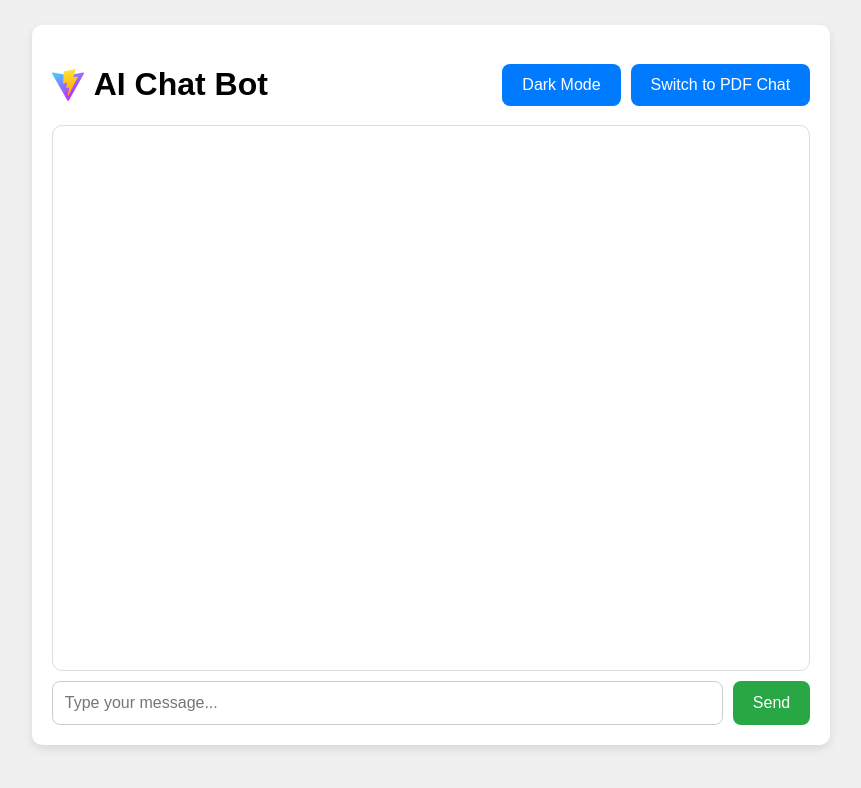
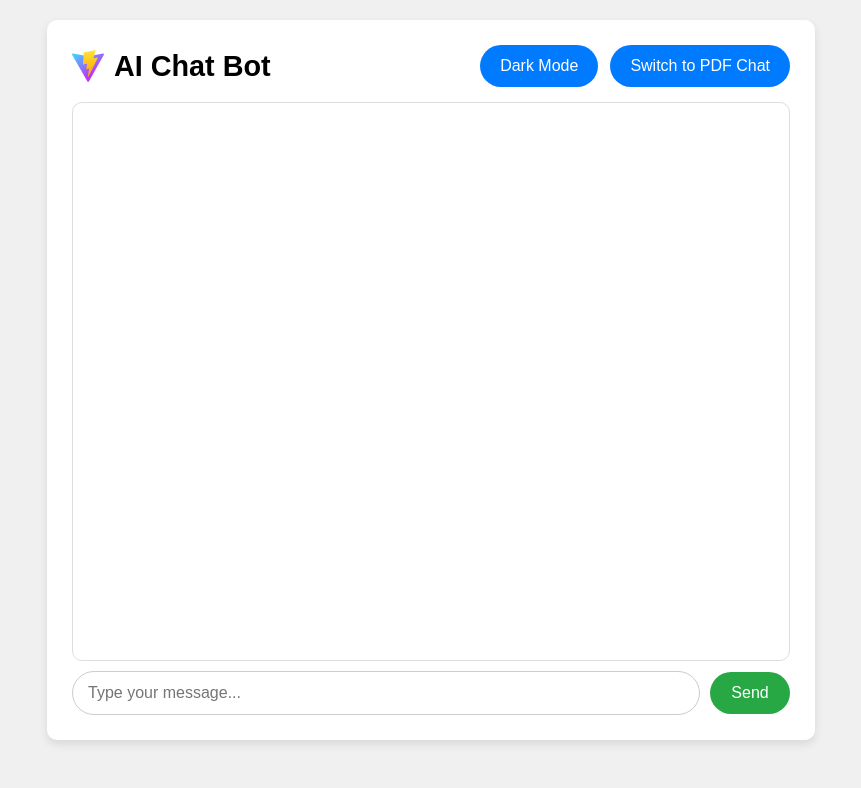
Before and after one commit to lokeshec23/ChatBot-AI, a React (Vite) app in the folder frontend/: page / in a window 1280 px wide. Shown: the top 788 px of the page, without its empty margins (209-1070 px from the left). Built offline with nearby package versions, Linux system fonts and the light colour scheme.

Commit message:
Refactor App component styles and layout for improved responsiveness; enhance mobile experience with adaptive UI elements

```diff
--- a/frontend/src/App.css
+++ b/frontend/src/App.css
@@ -4,84 +4,97 @@ body {
   font-family: Arial, sans-serif;
   height: 100vh;
   overflow-y: hidden;
+  margin: 0;
+  padding: 0;
 }
 
 .chat-container {
-  margin: 25px auto;
-  width: 60%;
-  height: 85vh;
+  margin: 0 auto;
+  width: 95%;
+  height: 100vh;
   display: flex;
   flex-direction: column;
   justify-content: space-between;
   background: white;
-  border-radius: 10px;
   box-shadow: 0px 4px 10px rgba(0, 0, 0, 0.1);
-  padding: 20px;
+  padding: 15px;
+  box-sizing: border-box;
 }
 
 .chat-box {
   flex-grow: 1;
   border: 1px solid #ddd;
-  padding: 15px;
-  height: calc(80vh - 120px);
+  padding: 10px;
   overflow-y: auto;
   background: #ffffff;
-  border-radius: 10px;
+  border-radius: 8px;
   display: flex;
   flex-direction: column;
+  margin-bottom: 10px;
 }
 
 .message {
-  max-width: 75%;
-  padding: 10px;
-  border-radius: 10px;
-  margin: 5px;
+  max-width: 85%;
+  padding: 10px 15px;
+  border-radius: 18px;
+  margin: 8px 0;
   word-wrap: break-word;
   line-height: 1.4;
+  font-size: 15px;
 }
 
 .user-message {
   background: #007bff;
   color: white;
   align-self: flex-end;
+  border-bottom-right-radius: 4px;
 }
 
 .ai-message {
   background: #e9ecef;
   color: black;
   align-self: flex-start;
+  border-bottom-left-radius: 4px;
 }
 
 .input-container {
   display: flex;
-  gap: 10px;
-  margin-top: 10px;
+  gap: 8px;
+  width: 100%;
+  align-items: center;
 }
 
 input {
   flex-grow: 1;
-  padding: 12px;
+  padding: 12px 15px;
   border: 1px solid #ccc;
-  border-radius: 8px;
+  border-radius: 25px;
   outline: none;
   font-size: 16px;
+  min-width: 0;
 }
 
 .send_button,
 .reset-button,
 .theme-toggle,
-.chat-mode-toggle {
-  padding: 12px 20px;
+.chat-mode-toggle,
+.upload-button {
+  padding: 12px;
   border: none;
-  border-radius: 8px;
+  border-radius: 25px;
   cursor: pointer;
   font-size: 16px;
-  transition: background 0.3s;
+  transition: all 0.3s;
+  white-space: nowrap;
+  display: flex;
+  align-items: center;
+  justify-content: center;
 }
 
 .send_button {
   background: #28a745;
   color: white;
+  min-width: 80px;
 }
 
 .send_button:hover {
@@ -91,6 +104,7 @@ input {
 .reset-button {
   background: lightgrey;
   color: #000;
+  min-width: 80px;
 }
 
 .reset-button:hover {
@@ -101,6 +115,7 @@ input {
 .chat-mode-toggle {
   background: #007bff;
   color: white;
+  padding: 10px 15px;
 }
 
 .theme-toggle:hover,
@@ -109,16 +124,39 @@ input {
 }
 
 .upload-button {
-  padding: 12px 20px;
   background: #007bff;
   color: white;
-  border-radius: 8px;
-  cursor: pointer;
-  transition: background 0.3s;
+  padding: 12px 20px;
 }
 
 .upload-button:hover {
   background: #0056b3;
+}
+
+.header-container {
+  display: flex;
+  justify-content: space-between;
+  align-items: center;
+  margin-bottom: 15px;
+  flex-wrap: wrap;
+  gap: 10px;
+}
+
+.logo-title-container {
+  display: flex;
+  align-items: center;
+  gap: 10px;
+}
+
+.title {
+  margin: 0;
+  font-size: 1.5rem;
+}
+
+.button-group {
+  display: flex;
+  gap: 8px;
+  flex-wrap: wrap;
 }
 
 /* Dark Mode */
@@ -171,20 +209,118 @@ input {
 
 .dark-mode .theme-toggle,
 .dark-mode .chat-mode-toggle {
-  background: #bbb;
-  color: black;
+  background: #007bff;
+  color: white;
 }
 
 .dark-mode .theme-toggle:hover,
 .dark-mode .chat-mode-toggle:hover {
-  background: #ddd;
+  background: #0056b3;
 }
 
 .dark-mode .upload-button {
-  background: #bbb;
-  color: black;
+  background: #007bff;
+  color: white;
 }
 
 .dark-mode .upload-button:hover {
-  background: #ddd;
+  background: #0056b3;
 }
+
+/* Responsive Styles */
+@media (min-width: 600px) {
+  .chat-container {
+    width: 90%;
+    height: 90vh;
+    margin: 20px auto;
+    border-radius: 10px;
+  }
+
+  .chat-box {
+    padding: 15px;
+    border-radius: 10px;
+  }
+
+  .message {
+    max-width: 75%;
+    padding: 12px 18px;
+    margin: 10px 0;
+  }
+
+  .input-container {
+    gap: 10px;
+  }
+
+  .title {
+    font-size: 1.8rem;
+  }
+}
+
+@media (min-width: 768px) {
+  .chat-container {
+    width: 80%;
+    padding: 25px;
+  }
+
+  .message {
+    max-width: 70%;
+    font-size: 16px;
+  }
+
+  .button-group {
+    gap: 12px;
+  }
+
+  .theme-toggle,
+  .chat-mode-toggle {
+    padding: 12px 20px;
+  }
+}
+
+@media (min-width: 992px) {
+  .chat-container {
+    width: 70%;
+    max-width: 1000px;
+  }
+
+  .message {
+    max-width: 65%;
+  }
+}
+
+@media (min-width: 1200px) {
+  .chat-container {
+    width: 60%;
+  }
+}
+
+/* Mobile-specific adjustments */
+@media (max-width: 480px) {
+  .message {
+    max-width: 90%;
+    padding: 8px 12px;
+    font-size: 14px;
+  }
+
+  .send_button,
+  .reset-button,
+  .theme-toggle,
+  .chat-mode-toggle,
+  .upload-button {
+    padding: 10px 12px;
+    font-size: 14px;
+  }
+
+  input {
+    padding: 10px 12px;
+    font-size: 14px;
+  }
+
+  .title {
+    font-size: 1.3rem;
+  }
+
+  .chat-box {
+    padding: 8px;
+  }
+}
--- a/frontend/src/App.jsx
+++ b/frontend/src/App.jsx
@@ -2,18 +2,30 @@ import React, { useEffect, useRef, useState } from "react";
 import axios from "axios";
 import "./App.css";
 import { marked } from "marked";
+
 const App = () => {
   const [input, setInput] = useState("");
   const [messages, setMessages] = useState([]);
   const [isDisabled, setIsDisable] = useState(false);
   const [darkMode, setDarkMode] = useState(false);
-  const [isPdfChatMode, setIsPdfChatMode] = useState(false); // Chat mode state
-  const [uploadedPdfName, setUploadedPdfName] = useState(null); // Track uploaded PDF name
+  const [isPdfChatMode, setIsPdfChatMode] = useState(false);
+  const [uploadedPdfName, setUploadedPdfName] = useState(null);
+  const [isMobile, setIsMobile] = useState(window.innerWidth < 768);
   const INPUTREF = useRef(null);
   const chatBoxRef = useRef(null);
 
   const THINKING_MESSAGE = "Thinking...";
   const ERROR_MESSAGE = "Something went wrong. Please try again.";
+
+  // Check for mobile view on resize
+  useEffect(() => {
+    const handleResize = () => {
+      setIsMobile(window.innerWidth < 768);
+    };
+
+    window.addEventListener("resize", handleResize);
+    return () => window.removeEventListener("resize", handleResize);
+  }, []);
 
   // Initialize theme on mount
   useEffect(() => {
@@ -55,7 +67,6 @@ const App = () => {
     ]);
 
     try {
-      debugger
       const response = await axios.post(
         `${import.meta.env.VITE_REACT_APP_URL}/chat`,
         { message: input }
@@ -110,7 +121,7 @@ const App = () => {
         { sender: "AI", text: response.data.message },
       ]);
 
-      setUploadedPdfName(file.name); // Track the uploaded PDF name
+      setUploadedPdfName(file.name);
     } catch (error) {
       console.error("Error uploading PDF:", error);
 
@@ -168,7 +179,7 @@ const App = () => {
   const resetMessage = () => {
     setInput("");
     setMessages([]);
-    setUploadedPdfName(null); // Clear the uploaded PDF name
+    setUploadedPdfName(null);
     INPUTREF.current?.focus();
   };
 
@@ -176,30 +187,24 @@ const App = () => {
   const handleKeyDown = (e) => {
     if (e.key === "Enter") {
       if (isPdfChatMode && uploadedPdfName) {
-        queryPdf(); // Query the PDF in PDF Chat mode
+        queryPdf();
       } else {
-        sendMessage(); // Send message in General Chat mode
+        sendMessage();
       }
     }
   };
 
   return (
     <div className={`chat-container ${darkMode ? "dark" : "light"}`}>
-      <div
-        style={{
-          display: "flex",
-          justifyContent: "space-between",
-          alignItems: "center",
-        }}
-      >
-        <div style={{ display: "flex", gap: "10px" }}>
-          <img src="/vite.svg" alt="logo" />
-          <h1>AI Chat Bot</h1>
+      <div className="header-container">
+        <div className="logo-title-container">
+          <img src="/vite.svg" alt="logo" className="logo" />
+          <h1 className="title">AI Chat Bot</h1>
         </div>
-        <div style={{ display: "flex", gap: "10px" }}>
+        <div className="button-group">
           {/* Dark Mode Toggle Button */}
           <button className="theme-toggle" onClick={toggleTheme}>
-            {darkMode ? "Light Mode" : "Dark Mode"}
+            {isMobile ? (darkMode ? "☀️" : "🌙") : darkMode ? "Light Mode" : "Dark Mode"}
           </button>
 
           {/* Chat Mode Toggle Button */}
@@ -210,7 +215,9 @@ const App = () => {
               setIsPdfChatMode((prev) => !prev);
             }}
           >
-            {isPdfChatMode ? "Switch to General Chat" : "Switch to PDF Chat"}
+            {isMobile
+              ? (isPdfChatMode ? "📄→💬" : "💬→📄")
+              : (isPdfChatMode ? "Switch to General Chat" : "Switch to PDF Chat")}
           </button>
         </div>
       </div>
@@ -224,7 +231,6 @@ const App = () => {
               msg.sender === "You" ? "user-message" : "ai-message"
             }`}
           >
-            {/* <strong>{msg.sender}: </strong> */}
             {msg.sender === "You" ? (
               <span>{msg.text}</span>
             ) : (
@@ -251,6 +257,7 @@ const App = () => {
               onChange={(e) => setInput(e.target.value)}
               placeholder="Type your message..."
               onKeyDown={handleKeyDown}
+              className="chat-input"
             />
             <button
               onClick={sendMessage}
@@ -258,7 +265,7 @@ const App = () => {
               style={{ opacity: isDisabled ? "0.5" : "1" }}
               disabled={isDisabled}
             >
-              Send
+              {isMobile ? "➤" : "Send"}
             </button>
           </>
         )}
@@ -269,7 +276,7 @@ const App = () => {
             {!uploadedPdfName && (
               <>
                 <label htmlFor="pdf-upload" className="upload-button">
-                  Upload PDF
+                  {isMobile ? "📁 Upload" : "Upload PDF"}
                 </label>
                 <input
                   id="pdf-upload"
@@ -288,8 +295,9 @@ const App = () => {
                   type="text"
                   value={input}
                   onChange={(e) => setInput(e.target.value)}
-                  placeholder={`Ask a question about ${uploadedPdfName}`}
+                  placeholder={`Ask about ${isMobile ? uploadedPdfName.substring(0, 10) + "..." : uploadedPdfName}`}
                   onKeyDown={handleKeyDown}
+                  className="chat-input"
                 />
                 <button
                   onClick={queryPdf}
@@ -297,7 +305,7 @@ const App = () => {
                   style={{ opacity: isDisabled ? "0.5" : "1" }}
                   disabled={isDisabled}
                 >
-                  Ask
+                  {isMobile ? "?" : "Ask"}
                 </button>
               </>
             )}
@@ -312,7 +320,7 @@ const App = () => {
             style={{ opacity: isDisabled ? "0.5" : "1" }}
             disabled={isDisabled}
           >
-            Reset
+            {isMobile ? "🔄" : "Reset"}
           </button>
         )}
       </div>
```
